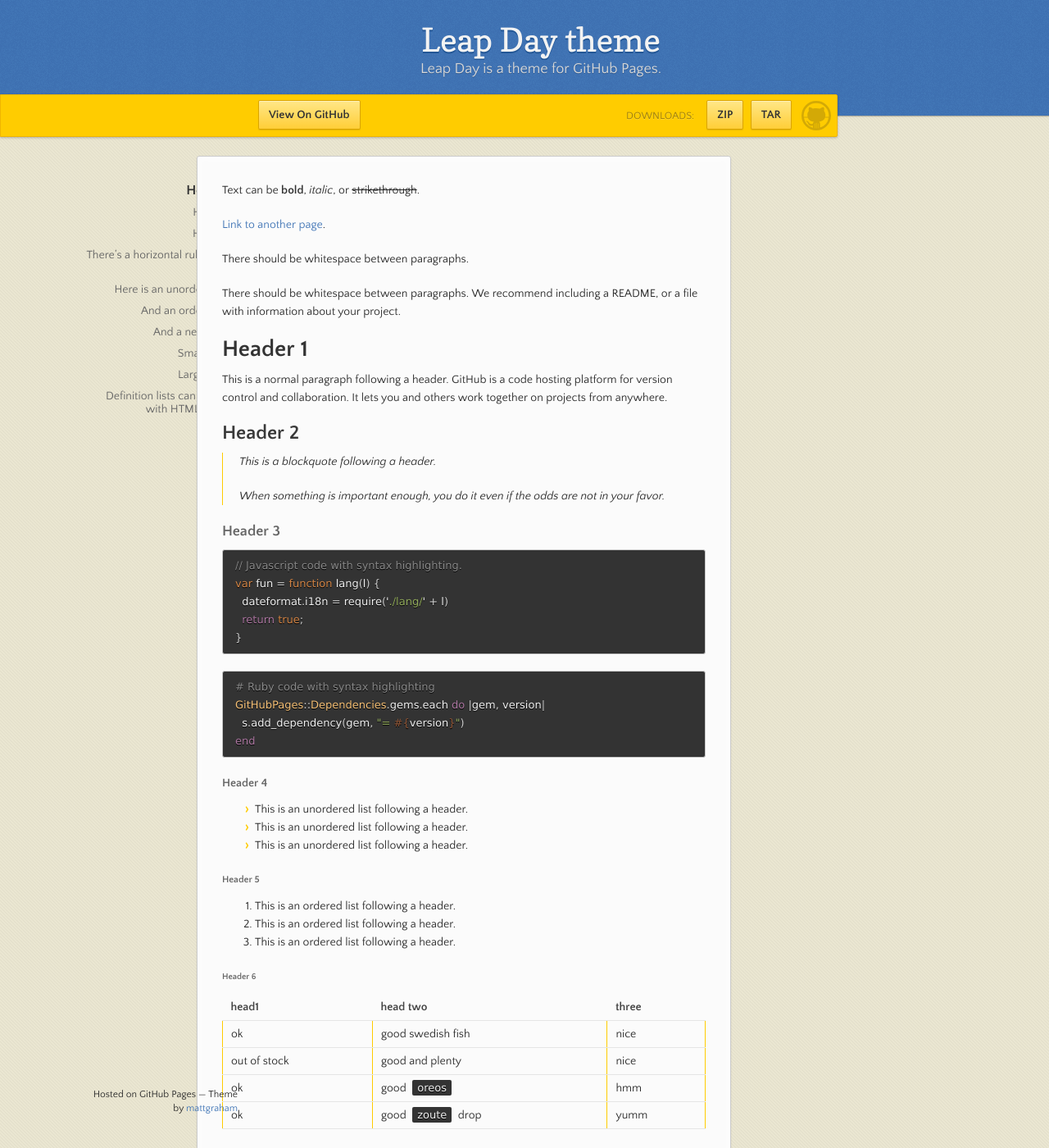
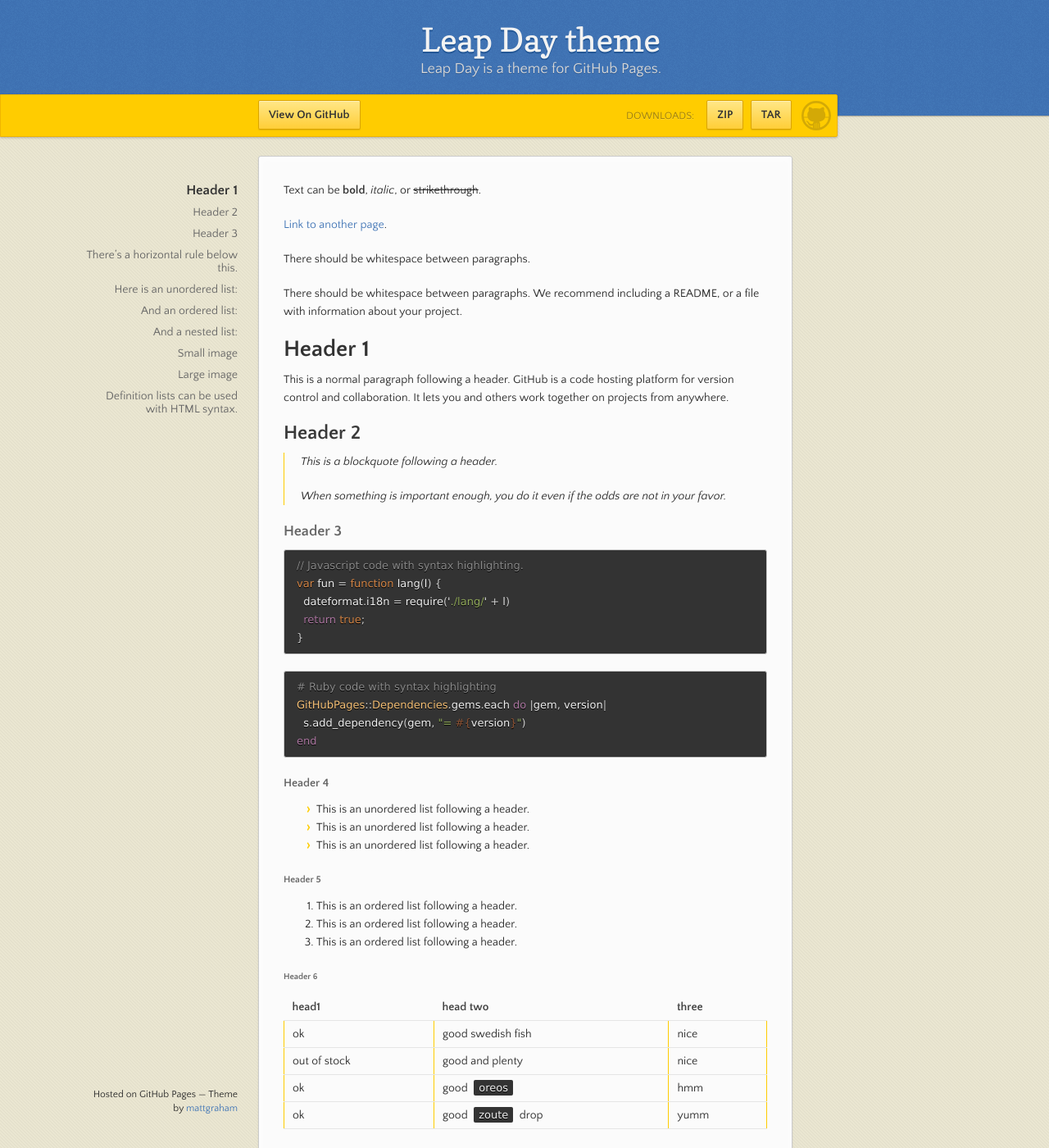
Before and after one commit to JDaviddE/JDaviddE.github.io, a Jekyll site: the page built from index.md, in a window 1280 px wide and 1400 px high. Shown: the whole window at 82% size. Built offline with Jekyll 4.4.1, drawn with Linux system fonts in a browser that asks for light colours.

Commit message:
Update jekyll-theme-leap-day.scss

```diff
--- a/_sass/jekyll-theme-leap-day.scss
+++ b/_sass/jekyll-theme-leap-day.scss
@@ -70,7 +70,7 @@ strong {
 }
 
 .wrapper {
-  width:800px;
+  width:650px;
   margin:0 auto;
   position:relative;
 }
```
